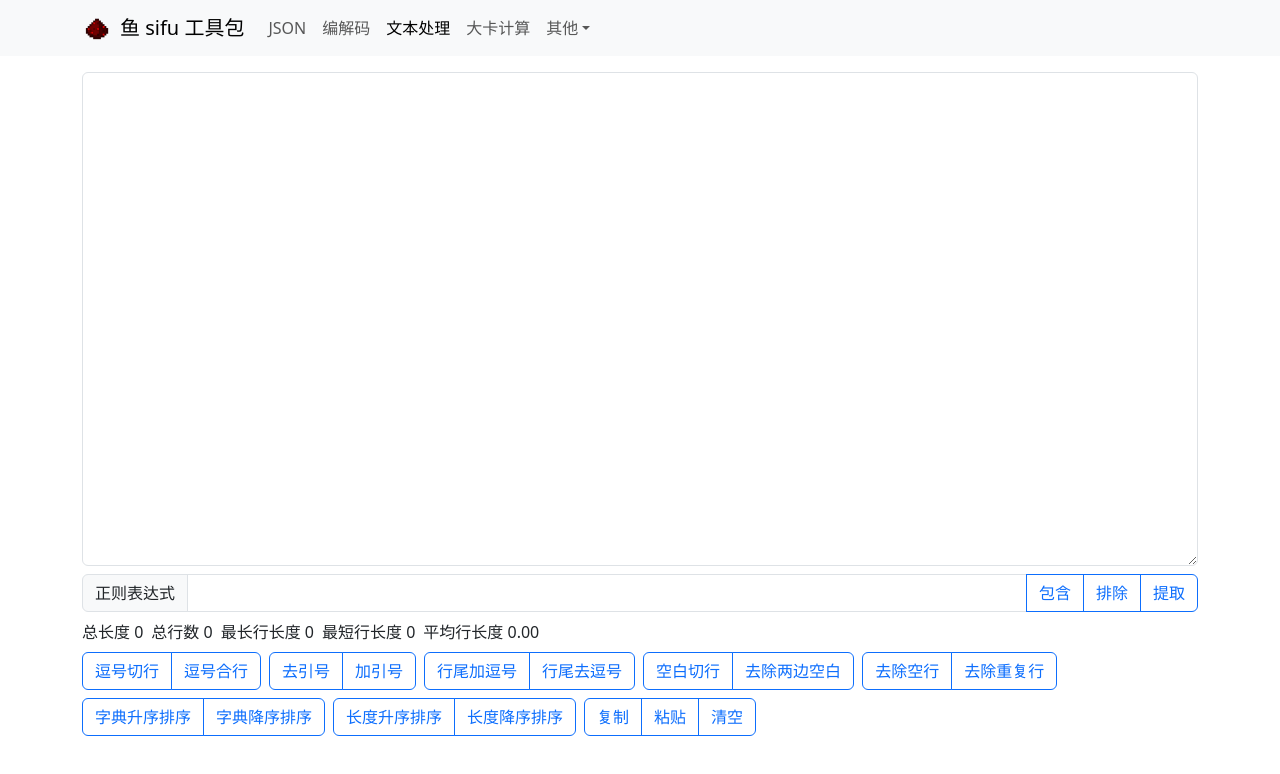
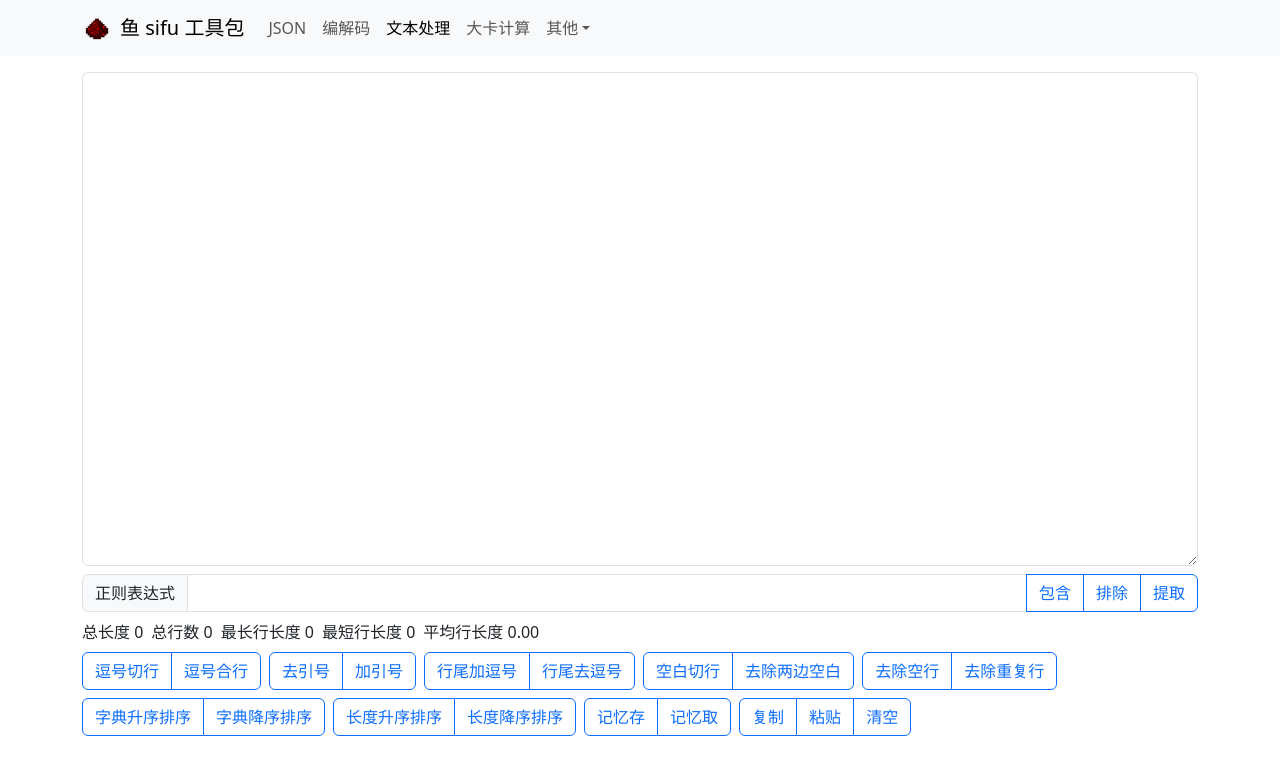
Before and after one commit to zjyl1994/my-web-tools, a React (Vite) app: page /textproc in a window 1280 px wide. Shown: the top 774 px of the page. Built offline with nearby package versions, Linux system fonts and the light colour scheme.

Commit message:
add save to storage

```diff
--- a/src/pages/textproc/index.tsx
+++ b/src/pages/textproc/index.tsx
@@ -15,6 +15,7 @@ import {
     regex_filter_lines, regex_extract_lines,
 } from './utils';
 import { useMemo, useState } from 'react';
+import { toast } from 'react-toastify';
 
 
 const TextProcPage: React.FC = () => {
@@ -24,13 +25,19 @@ const TextProcPage: React.FC = () => {
     const valueLines = useMemo(() => value.split('\n').map(x => x.trim()).filter(x => x.length > 0), [value]);
     const valueLinesLength = useMemo(() => valueLines.map(x => x.length), [valueLines]);
 
+    const memory_load = () => setValue(localStorage.getItem("textproc_memory") ?? '');
+    const memory_save = () => {
+        localStorage.setItem("textproc_memory", value);
+        toast.info('已保存', { autoClose: 3000 });
+    }
+
     return (
         <>
             <Form.Control as="textarea" rows={20} spellCheck={false} value={value} onChange={e => setValue(e.target.value)} />
 
             <InputGroup className="mt-2">
                 <InputGroup.Text>正则表达式</InputGroup.Text>
-                <Form.Control onChange={e => setRegexValue(e.target.value)} spellCheck={false}/>
+                <Form.Control onChange={e => setRegexValue(e.target.value)} spellCheck={false} />
                 <Button variant="outline-primary" onClick={action(regex_filter_lines(regexValue, false))} title="保留符合正则的行">包含</Button>
                 <Button variant="outline-primary" onClick={action(regex_filter_lines(regexValue, true))} title="删除符合正则的行">排除</Button>
                 <Button variant="outline-primary" onClick={action(regex_extract_lines(regexValue))} title="提取正则匹配到的组为 Excel 文本">提取</Button>
@@ -75,6 +82,10 @@ const TextProcPage: React.FC = () => {
                     <Button variant="outline-primary" onClick={action(sort_len_desc)}>长度降序排序</Button>
                 </ButtonGroup>
                 <ButtonGroup className="me-2 mt-2">
+                    <Button variant="outline-primary" onClick={memory_save}>记忆存</Button>
+                    <Button variant="outline-primary" onClick={memory_load}>记忆取</Button>
+                </ButtonGroup>
+                <ButtonGroup className="me-2 mt-2">
                     <Button variant="outline-primary" onClick={copy}>复制</Button>
                     <Button variant="outline-primary" onClick={paste}>粘贴</Button>
                     <Button variant="outline-primary" onClick={() => setValue('')}>清空</Button>
```
